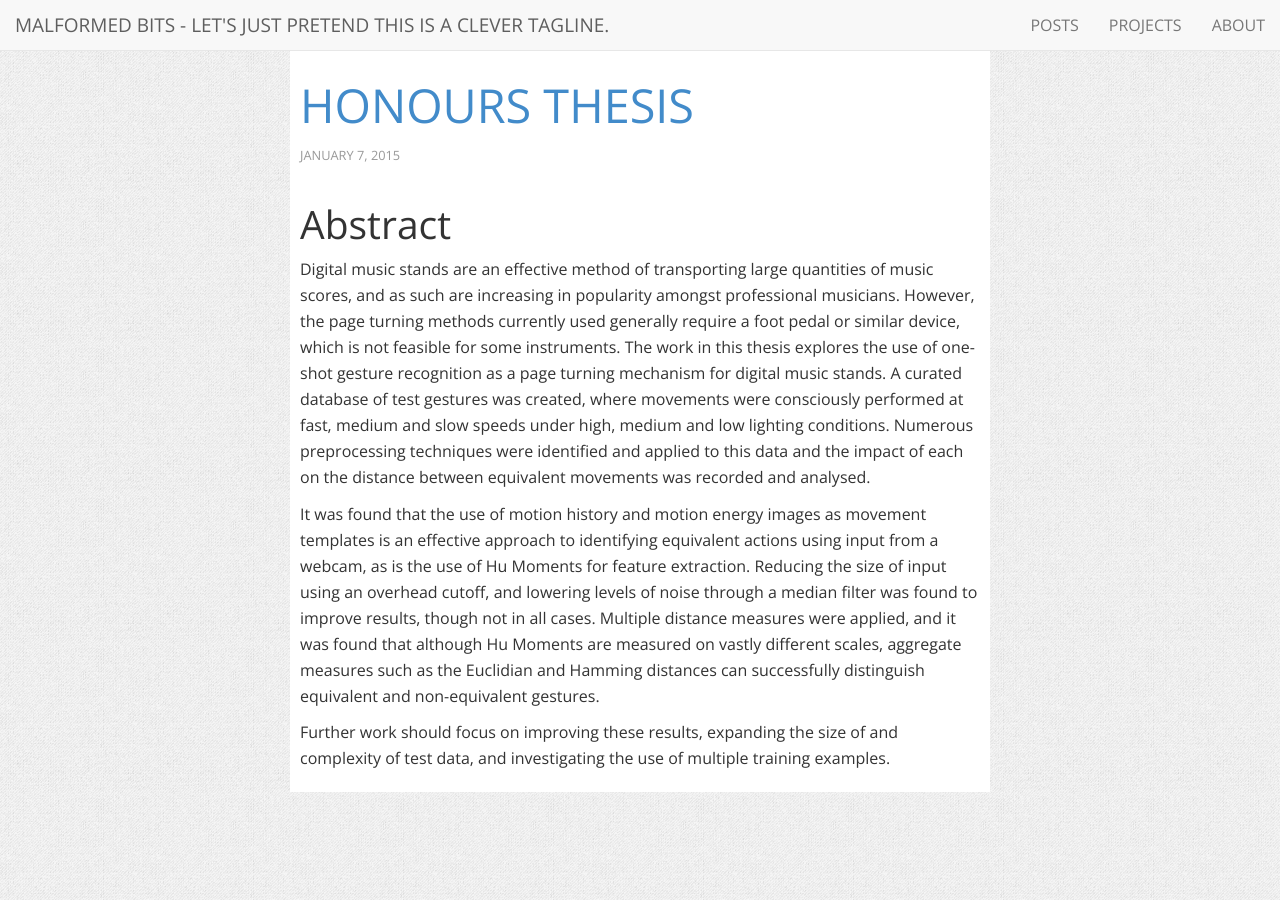
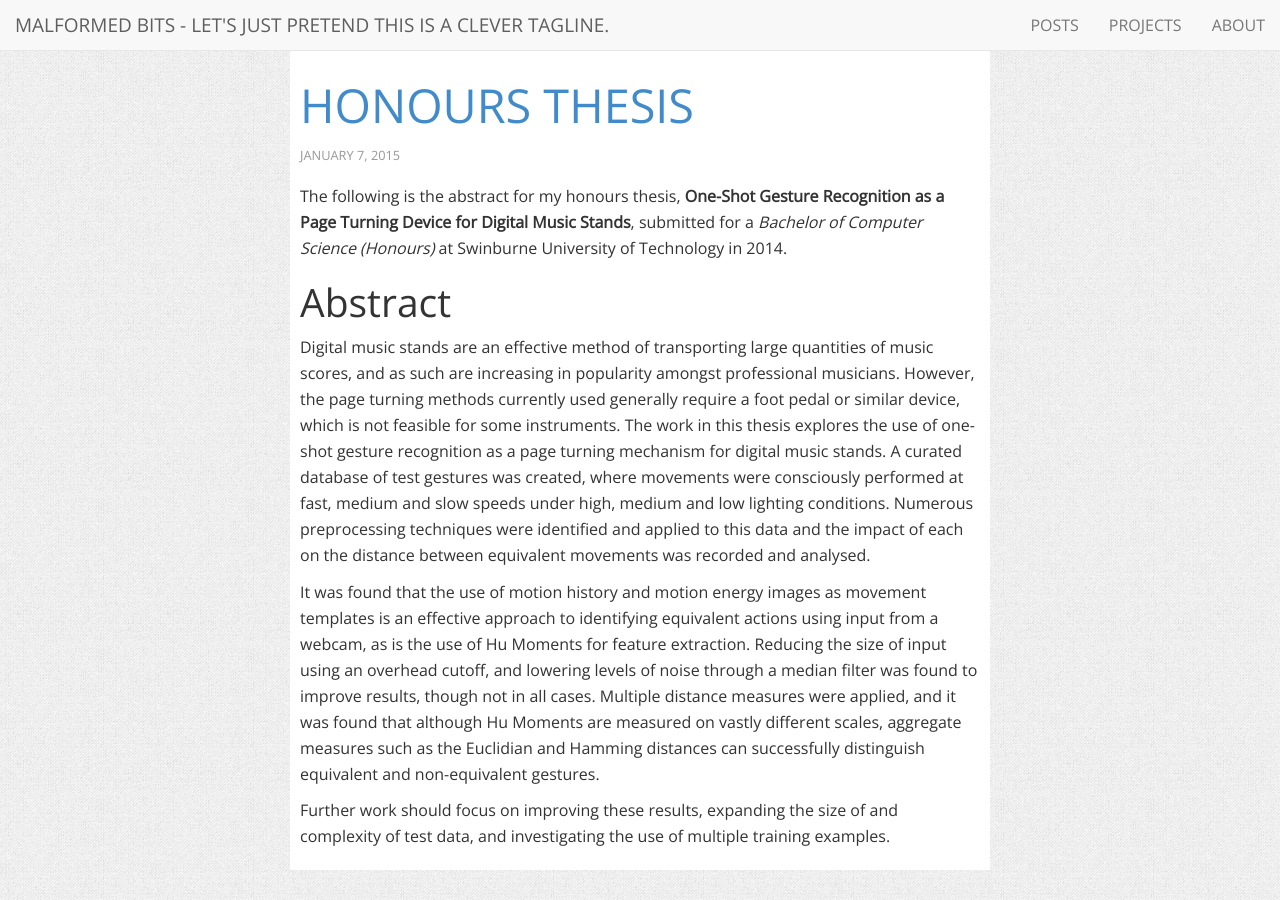
Before and after one commit to charlottepierce/charlottepierce.github.com, a Jekyll site: the page built from _posts/2015-01-07-Honours-Thesis.md, in a window 1280 px wide. Built offline with Jekyll 4.4.1, drawn with Linux system fonts in a browser that asks for light colours; nearby versions of some CDN libraries.

Commit message:
Added preamble to honours thesis post.
Signed-off-by: Charlotte Pierce <charlotte@malformed-bits.com>

```diff
--- a/_posts/2015-01-07-Honours-Thesis.md
+++ b/_posts/2015-01-07-Honours-Thesis.md
@@ -3,6 +3,8 @@ layout: post
 title: Honours Thesis
 summary: Abstract of my honours thesis.
 ---
+
+The following is the abstract for my honours thesis, __One-Shot Gesture Recognition as a Page Turning Device for Digital Music Stands__, submitted for a _Bachelor of Computer Science (Honours)_ at Swinburne University of Technology in 2014.
 
 # Abstract #
 
```
